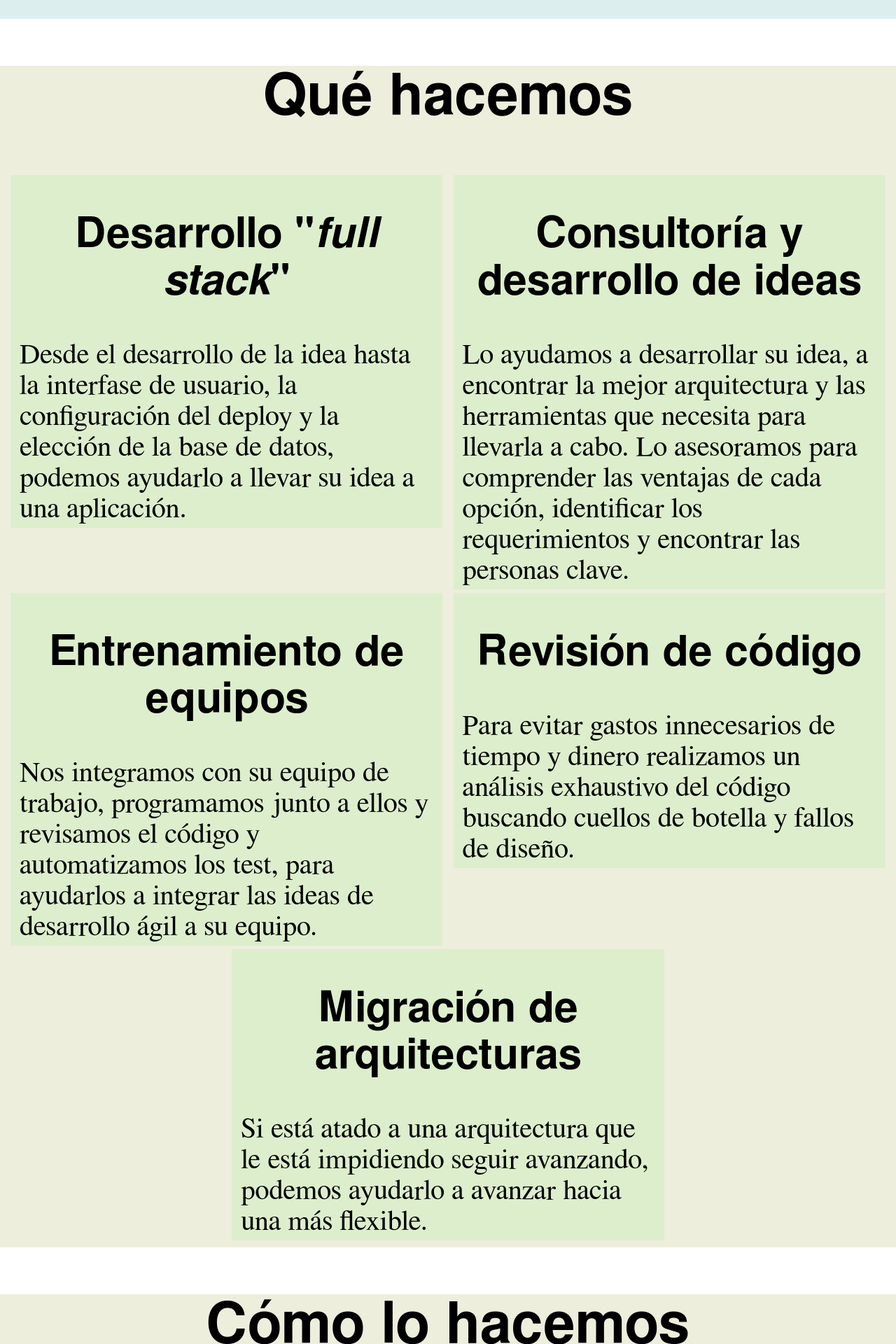
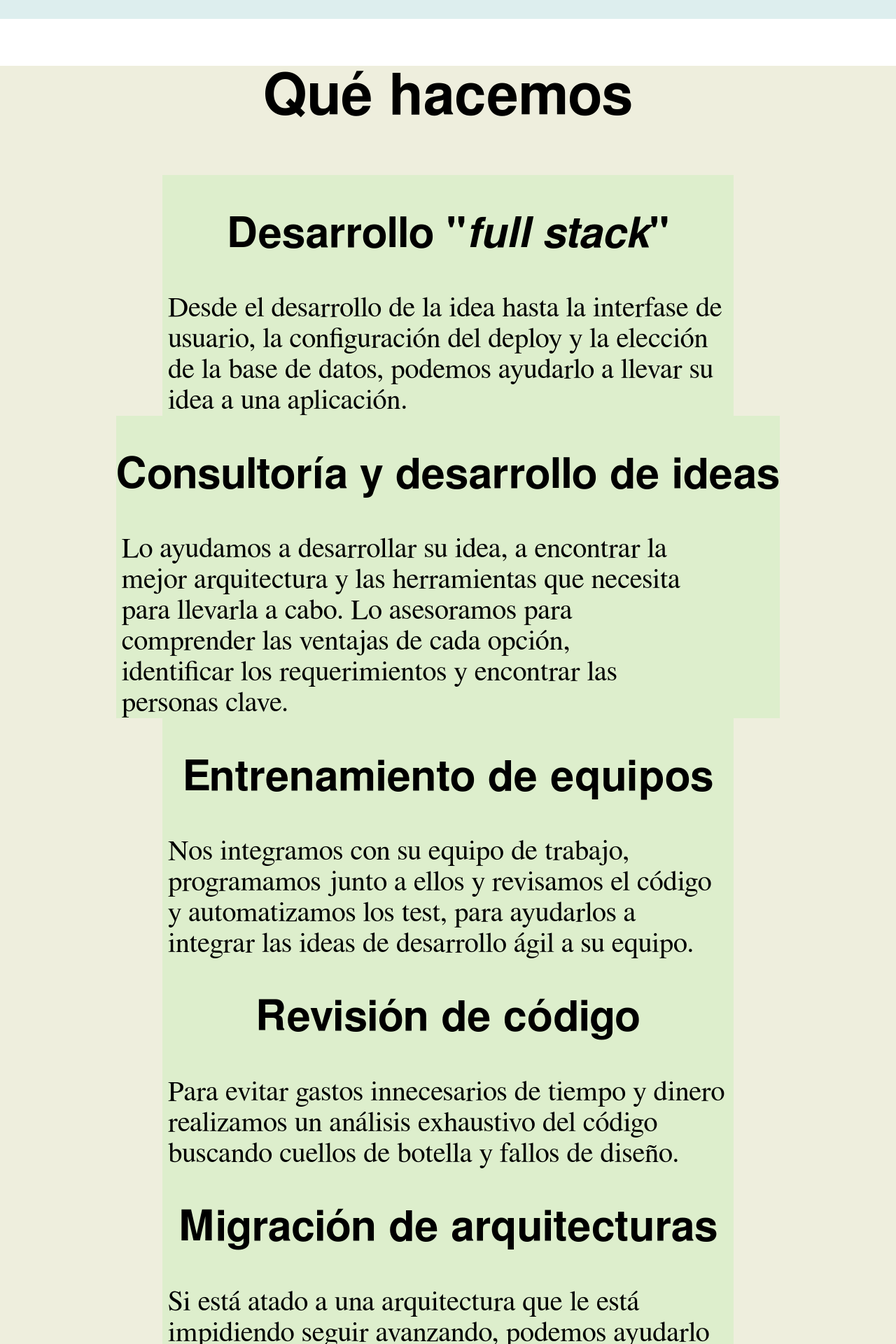
Before and after one commit to BlueLemon/bluelemons.github.io, a Jekyll site: the page index.html, which Jekyll copies as it is, in a window 1280 px wide. Shown: the part 874-2794 px from the top of the page at 70% size. Built offline with Jekyll 4.4.1, drawn with Linux system fonts in a browser that asks for light colours.

Commit message:
remove margins

```diff
--- a/css/landing.scss
+++ b/css/landing.scss
@@ -39,18 +39,14 @@ html , body {
 }
 
 section {
-  margin: 5px 0 0;
-  padding: 0 5px 5px;
   background: #EED;
   text-align: center;
 
   section {
     display: inline-block;
     background: #DEC;
-    max-width: 15em;
     text-align: left;
     vertical-align: top;
-    margin: 0 2.5px 5px;
   }
 }
 
```
